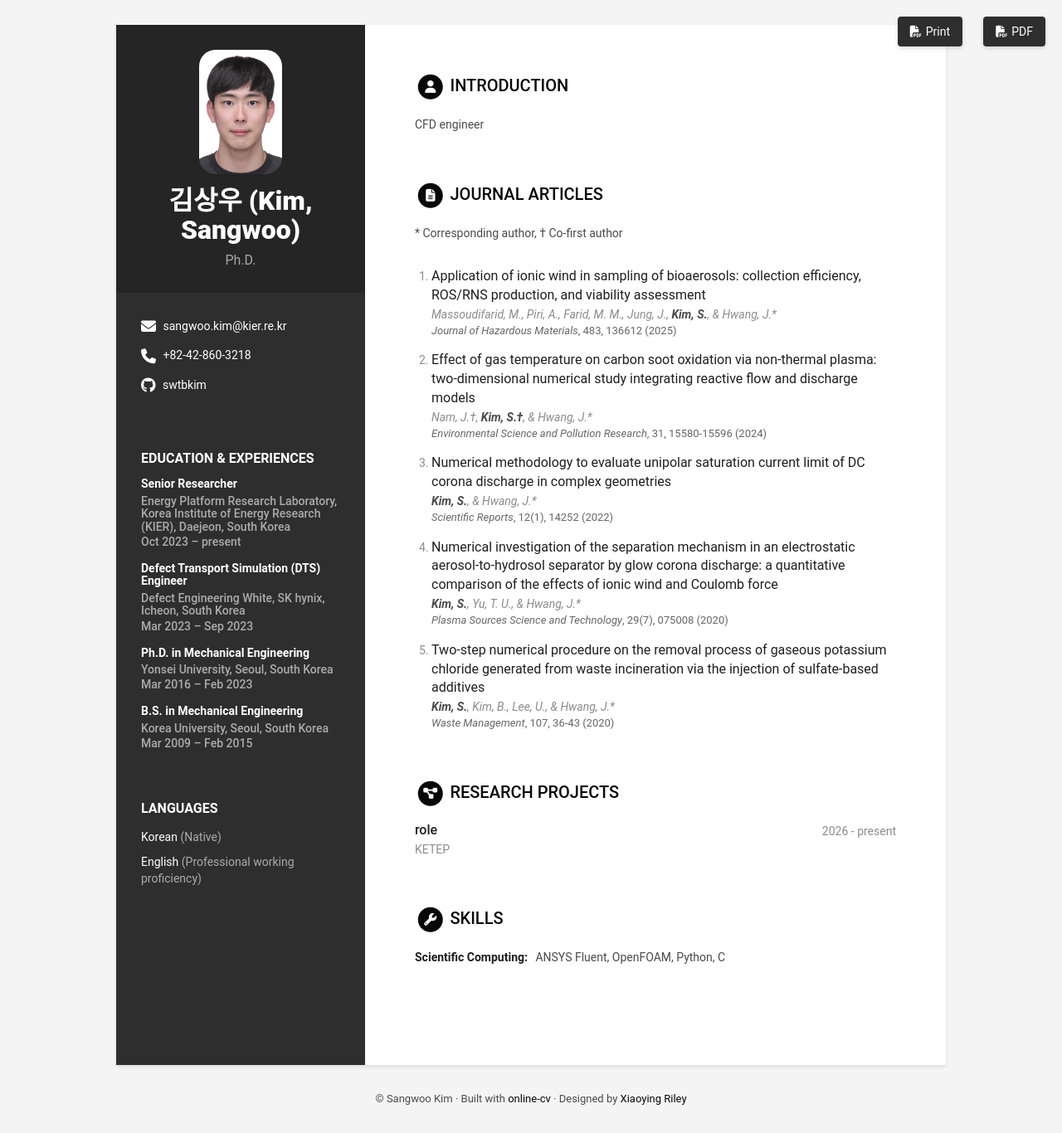
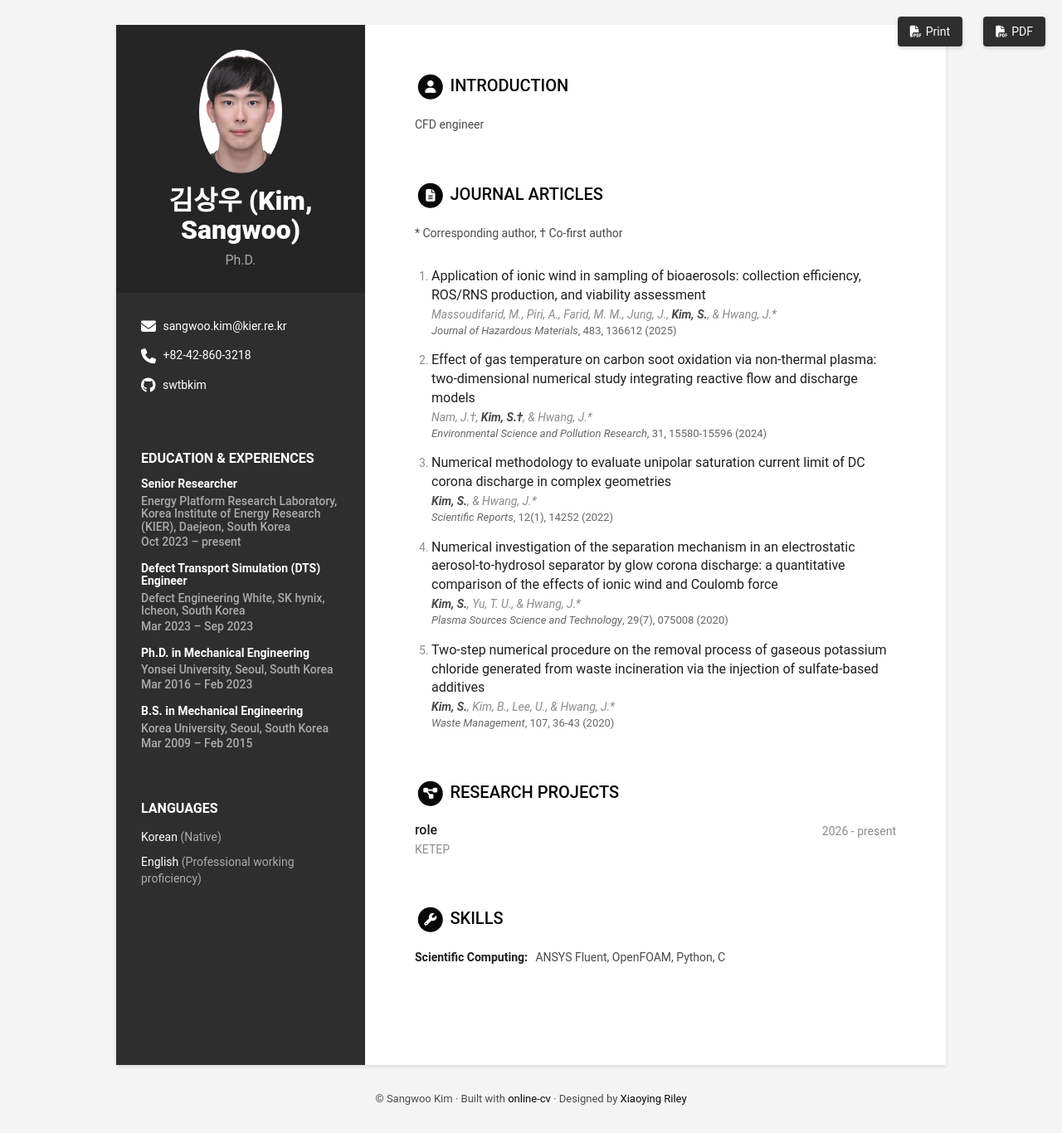
Before and after one commit to swtbkim/SangwooKim, a Jekyll site: the page built from index.html, in a window 1280 px wide. Shown: the whole page at 83% size. Built offline with Jekyll 4.4.1, drawn with Linux system fonts in a browser that asks for light colours.

Commit message:
Update _base.scss

```diff
--- a/_sass/_base.scss
+++ b/_sass/_base.scss
@@ -83,7 +83,7 @@ p {
     object-position: center top;
     margin-bottom: 15px;
     border: 0px solid #fff;
-    border-radius: 20px;
+    border-radius: 80%;
     box-shadow: 0 1px 1px rgba(0, 0, 0, 0.1);
   }
   .contact-list {
```
